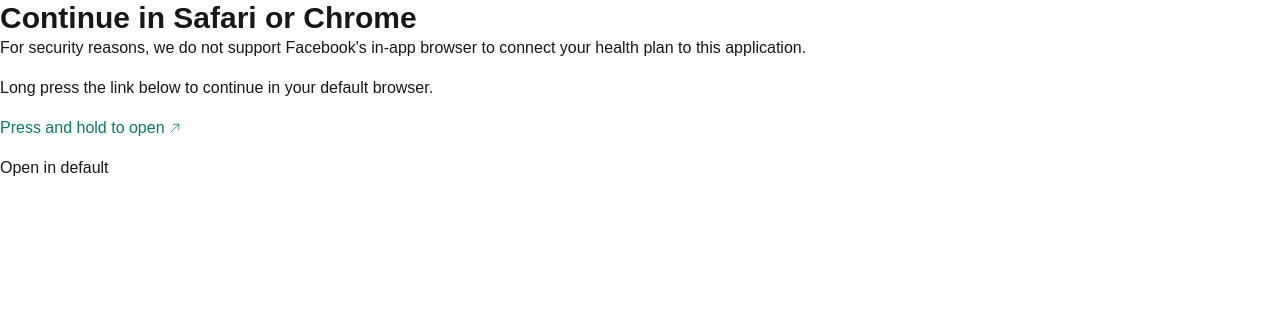
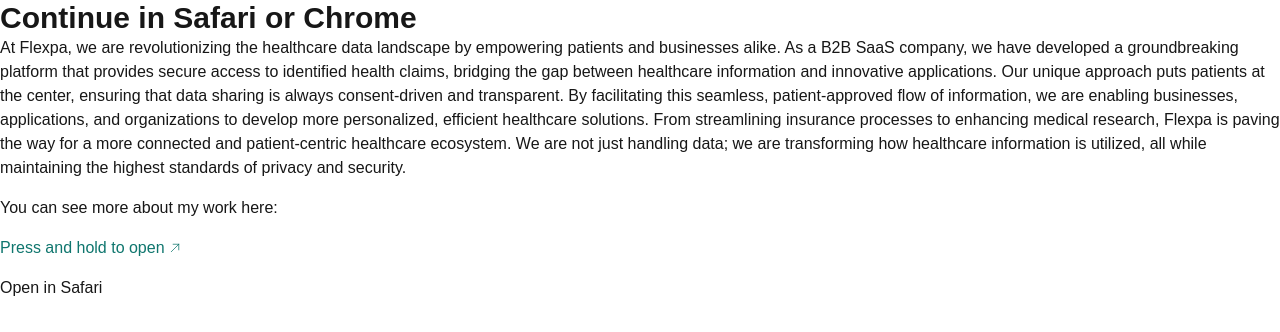
Before and after one commit to larry-flexpa/shnk, a Next.js app: page / in a window 1280 px wide. Shown: the top 332 px of the page. Built offline with nearby package versions, Linux system fonts and the light colour scheme.

Commit message:
add post

```diff
--- a/src/app/layout.tsx
+++ b/src/app/layout.tsx
@@ -14,8 +14,8 @@
 });
 
 export const metadata: Metadata = {
-  title: "Create Next App",
-  description: "Generated by create next app",
+  title: "A place to start",
+  description: "An experiment in work",
 };
 
 export default function RootLayout({
--- a/src/app/page.tsx
+++ b/src/app/page.tsx
@@ -9,9 +9,9 @@
       </header>
       <section className="inline-flex flex-1 flex-col gap-4">
         <p>
-        For security reasons, we do not support Facebook&apos;s in-app browser to connect your health plan to this application.
+          At Flexpa, we are revolutionizing the healthcare data landscape by empowering patients and businesses alike. As a B2B SaaS company, we have developed a groundbreaking platform that provides secure access to identified health claims, bridging the gap between healthcare information and innovative applications. Our unique approach puts patients at the center, ensuring that data sharing is always consent-driven and transparent. By facilitating this seamless, patient-approved flow of information, we are enabling businesses, applications, and organizations to develop more personalized, efficient healthcare solutions. From streamlining insurance processes to enhancing medical research, Flexpa is paving the way for a more connected and patient-centric healthcare ecosystem. We are not just handling data; we are transforming how healthcare information is utilized, all while maintaining the highest standards of privacy and security.
         </p>
-        <p>Long press the link below to continue in your default browser.</p>
+        <p>You can see more about my work here:</p>
         <div>
             <a
               href={'https://www.flexpa.com'}
@@ -27,9 +27,9 @@
         </div>
         <div>
         <a
-          href="intent:https://www.flexpa.com#Intent;end"
+          href="x-safari-https://www.flexpa.com"
           target="_blank"
-        >Open in default</a>
+        >Open in Safari</a>
         </div>
       </section>
     </>
```
